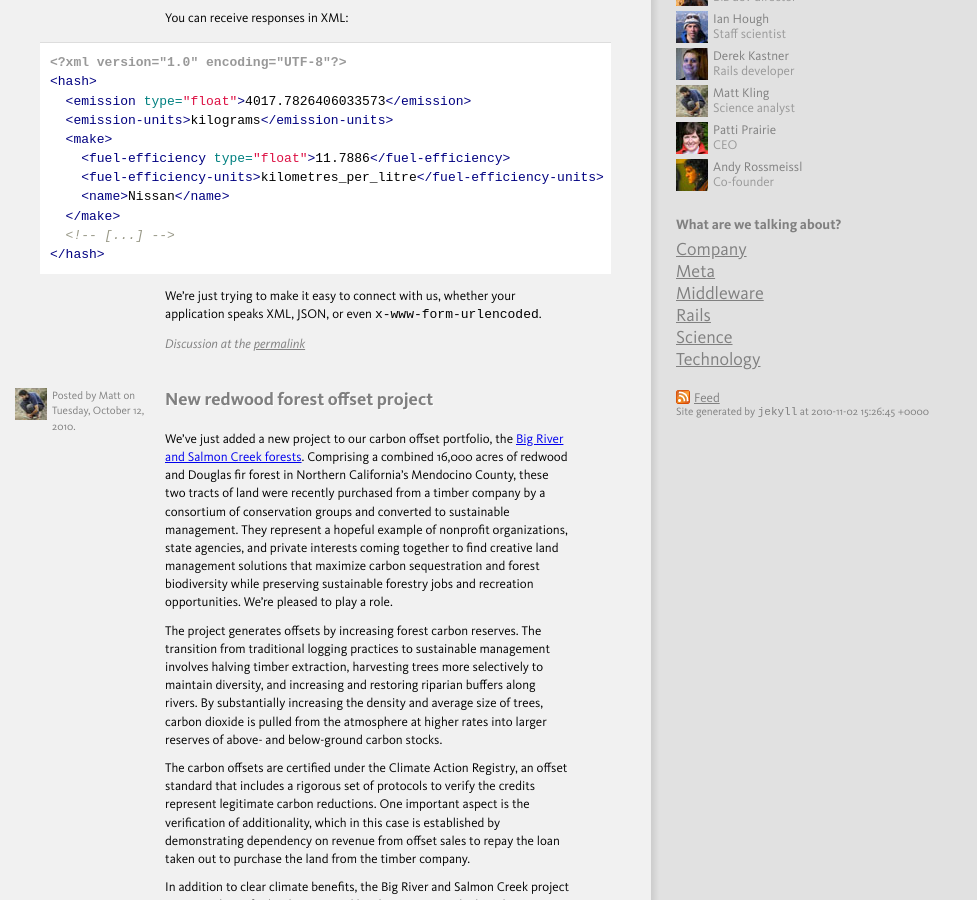
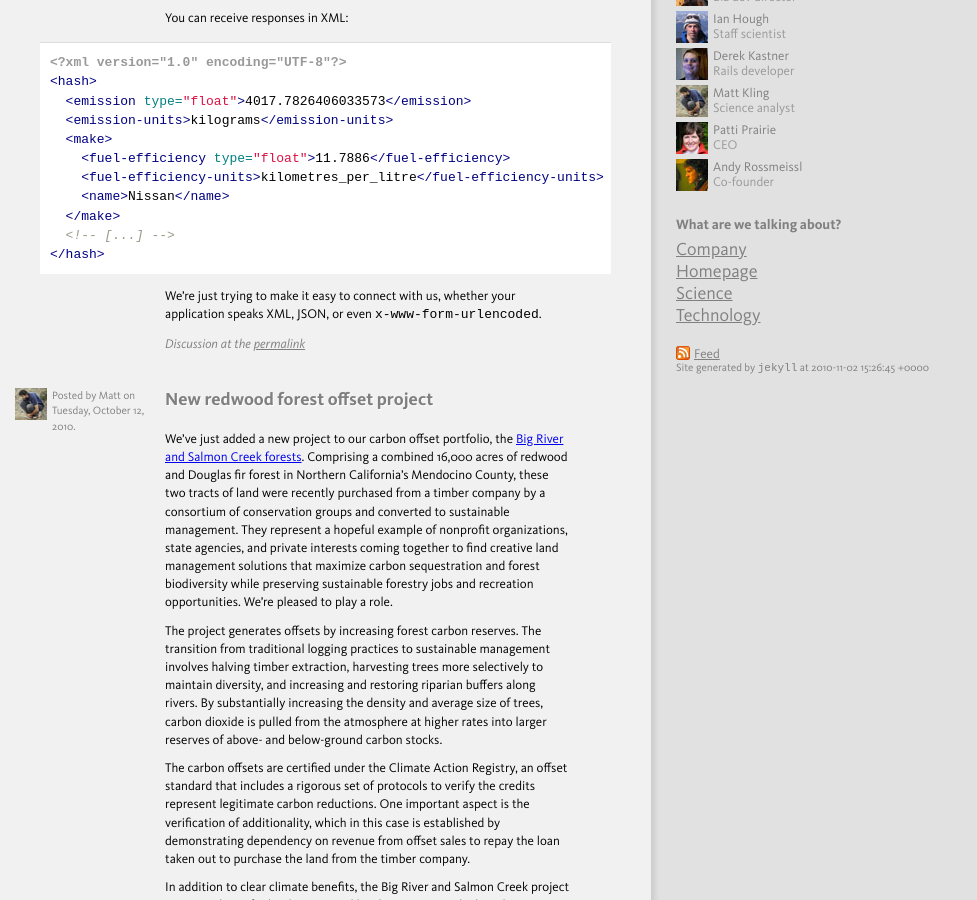
Before and after one commit to faradayio/numbers, a Jekyll site: the page built from index.html, in a window 1280 px wide and 900 px high, scrolled down 343 px. Shown: the whole window, without its empty margins (0-977 px from the left). Built offline with Jekyll 4.4.1, drawn with Linux system fonts in a browser that asks for light colours; some web fonts are replaced.

Commit message:
Pared down category list

```diff
--- a/_config.yml
+++ b/_config.yml
@@ -1,4 +1,4 @@
 pygments: true
 auto: true
 permalink: /:year/:month/:day/:title
-cats: [company, meta, middleware, rails, science, technology]
+cats: [company, homepage, science, technology]
```
